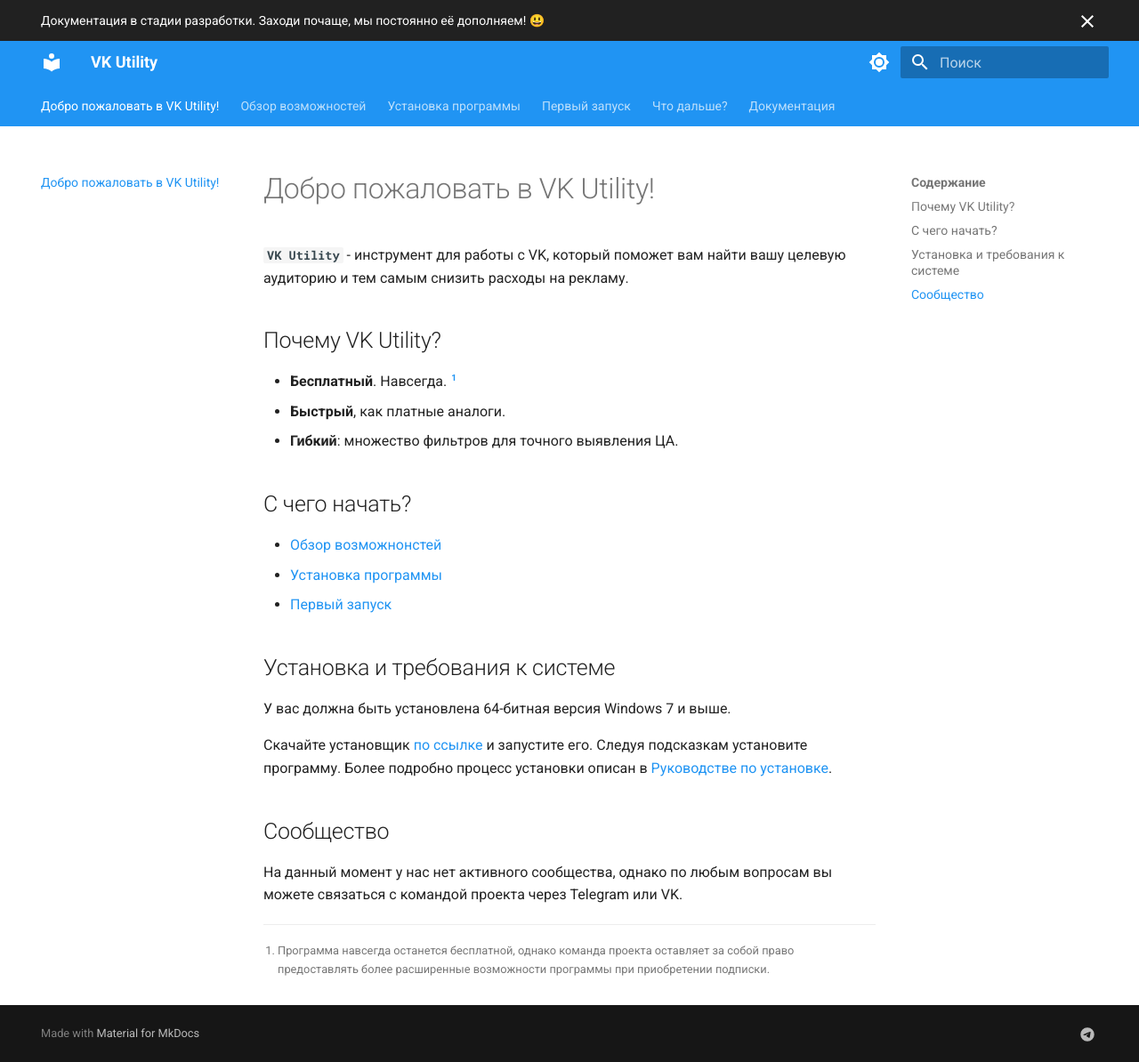
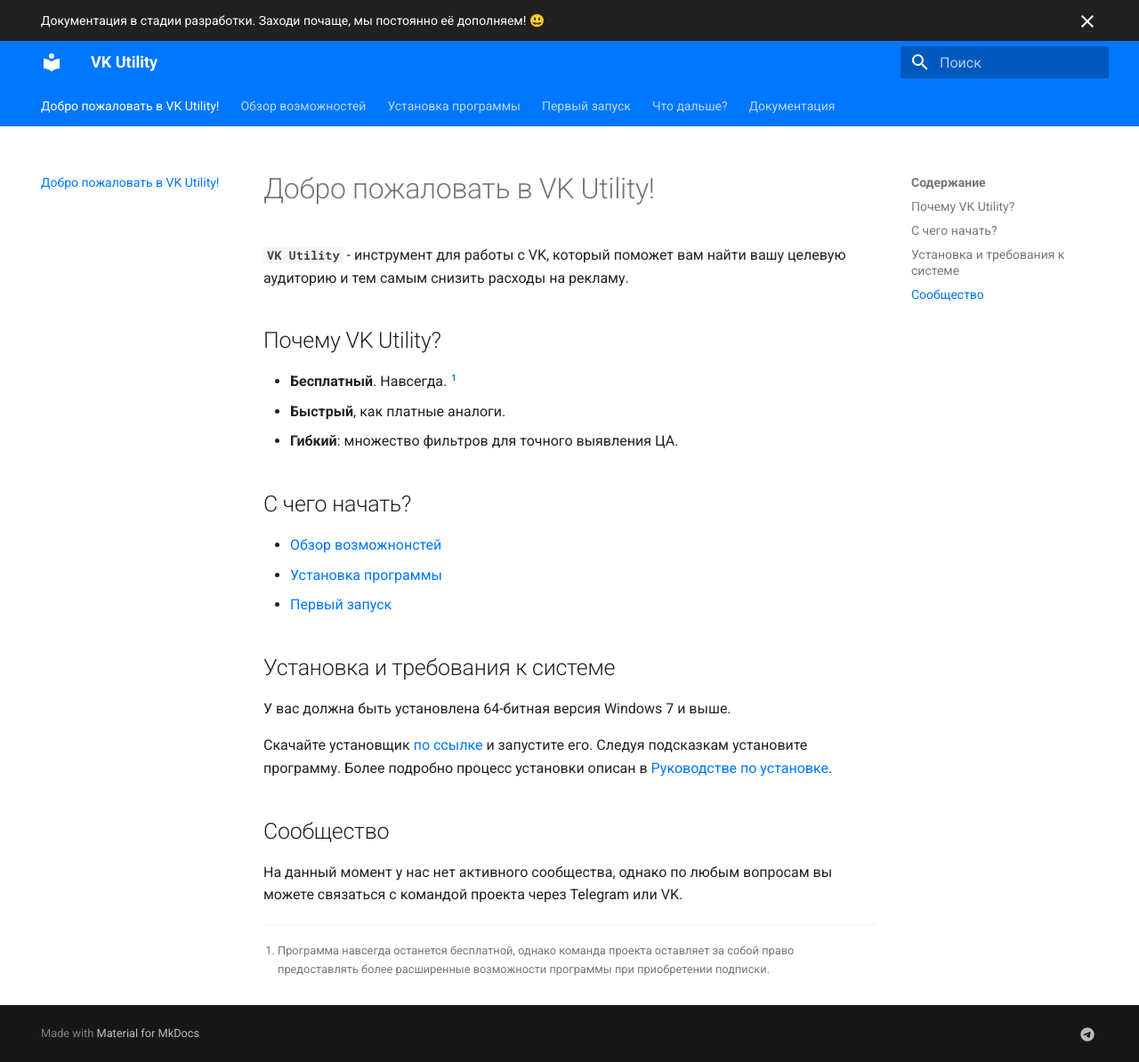
Before and after one commit to VK-Utility/docs, an MkDocs documentation site: the page built from docs/index.md, in a window 1280 px wide and 1194 px high. Shown: the whole window at 89% size. Built offline with MkDocs 1.6.1 and Material for MkDocs 9.7.7, drawn with Linux system fonts in a browser that asks for light colours.

Commit message:
Небольшие изменения в стиле

```diff
--- a/docs/stylesheets/extra.css
+++ b/docs/stylesheets/extra.css
@@ -1,3 +1,7 @@
 .vk {
     color: #0077FF;
 }
+
+:root {
+  --md-primary-fg-color:        #0077FF;
+}
--- a/mkdocs.yml
+++ b/mkdocs.yml
@@ -4,16 +4,7 @@
   name: material
   custom_dir: docs/overrides
   palette:
-    - scheme: default
-      primary: blue
-      accent: deep purple
-      toggle:
-        icon: material/brightness-7
-        name: Включить тёмную тему
-    - scheme: slate
-      toggle:
-        icon: material/brightness-4
-        name: Включить светлую тему
+      primary: custom
   font:
     text: Roboto
   language: ru
@@ -27,6 +18,9 @@
 
 plugins:
   - search
+  - social:
+      cards_layout_options:
+        background_color: "#0077FF"
 
 nav:
   - Добро пожаловать в VK Utility!: index.md
```
